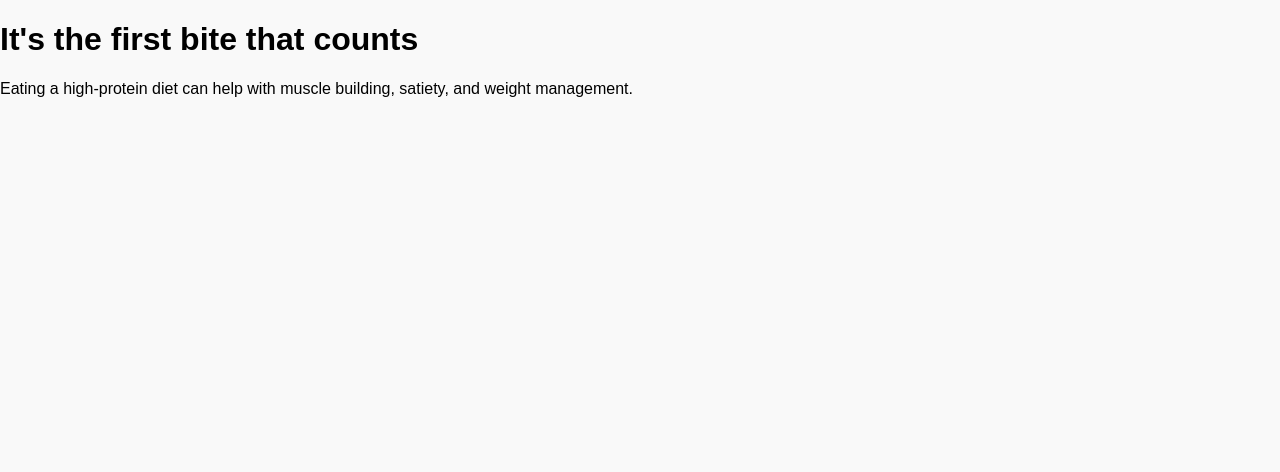
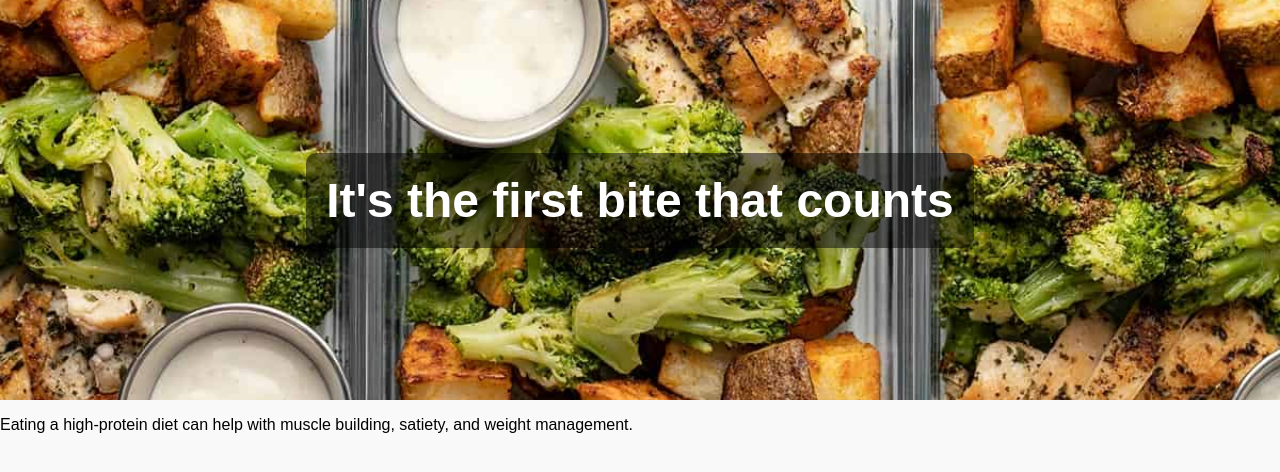
Before and after one commit to Emily-Rodden7/protein-bite, a Django app: page / in a window 1280 px wide. Shown: the part 50-522 px from the top of the page. Run offline with Django 4.2, Linux system fonts and the light colour scheme.

Commit message:
added hero image to home page, plus CSS for text overlay

```diff
--- a/my_project/recipes/static/recipes/styles.css
+++ b/my_project/recipes/static/recipes/styles.css
@@ -1,4 +1,3 @@
-/* recipes/static/recipes/styles.css */
 body {
   font-family: Arial, sans-serif;
   background-color: #f9f9f9;
@@ -18,3 +17,27 @@ body {
   text-decoration: none;
   font-weight: bold;
 }
+
+.hero { /* home page hero image */
+    position: relative;
+    width: 100%;
+    height: 400px;
+    background: url("/static/recipes/images/hero-chickenmealprep.jpg") no-repeat center center/cover;
+    display: flex;
+    align-items: center;
+    justify-content: center;
+}
+
+.hero-text { /* text for over the hero image */
+    position: absolute;
+    color: white;
+    text-align: center;
+    background-color: rgba(0, 0, 0, 0.5); /* better text visibility */
+    padding: 20px;
+    border-radius: 10px;
+}
+
+h1 {
+    font-size: 3rem;
+    margin: 0;
+}
--- a/my_project/recipes/templates/recipes/home.html
+++ b/my_project/recipes/templates/recipes/home.html
@@ -14,8 +14,13 @@
         <a href="{% url 'signup' %}">Sign Up / Log In</a>
     </div>
 
+    <div class="hero">
+    <div class="hero-text">
+        <h1>It's the first bite that counts</h1>
+    </div>
+</div>
+
     <div class="content">
-        <h1>It's the first bite that counts</h1>
         <p>Eating a high-protein diet can help with muscle building, satiety, and weight management.</p>
     </div>
 
```
Also changed, not shown: my_project/recipes/static/recipes/images/hero-chickenmealprep.jpg (added).
